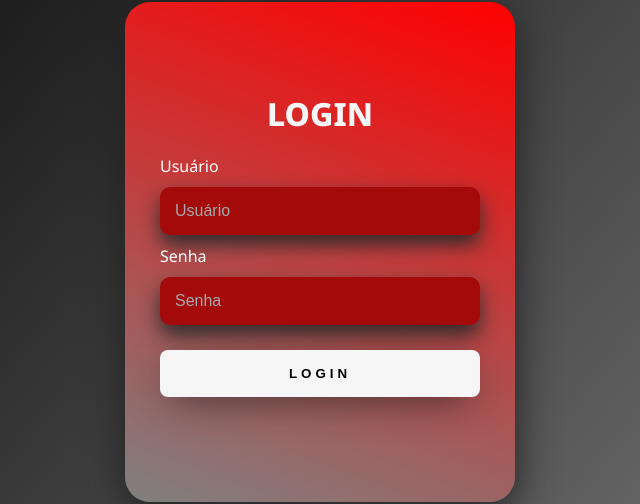
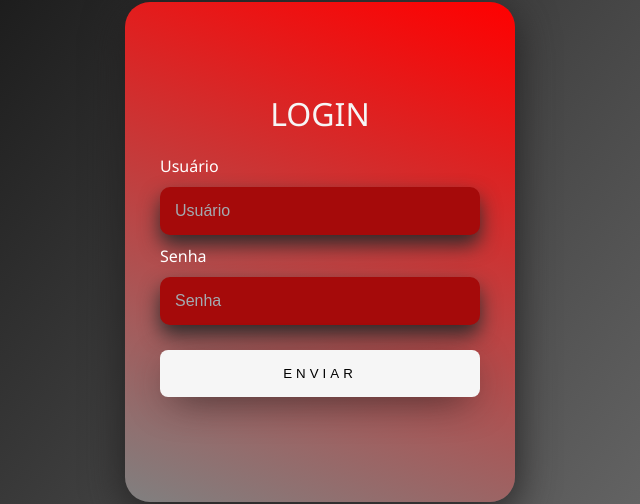
Before and after one commit to Lucasmenezes08/login, a plain HTML site: page index.html in a window 1280 px wide. Shown: the part 148-652 px from the top of the page, 320-960 px from the left. Drawn offline with Linux system fonts and the light colour scheme.

Commit message:
Alterar texto do btn

```diff
--- a/index.html
+++ b/index.html
@@ -22,7 +22,7 @@
             </div>
 
 
-            <button class ="btn-login" id="btn" type="submit">Login</button>
+            <button class ="btn-login" id="btn" type="submit">Enviar</button>
 
         </div>
     </form>
--- a/style.css
+++ b/style.css
@@ -32,7 +32,7 @@ form {
 
 .box-login > h1 {
     margin: 10px;
-    font-weight: 800;
+    font-weight: 400;
     color:rgb(246, 246, 246)
 }
 
@@ -86,7 +86,7 @@ form {
     border-radius: 8px;
     outline: none;
     text-transform: uppercase;
-    font-weight: 800;
+    font-weight: 400;
     letter-spacing: 4px;
     color:rgb(0, 0, 0);
     background: rgb(246, 246, 246);
```
